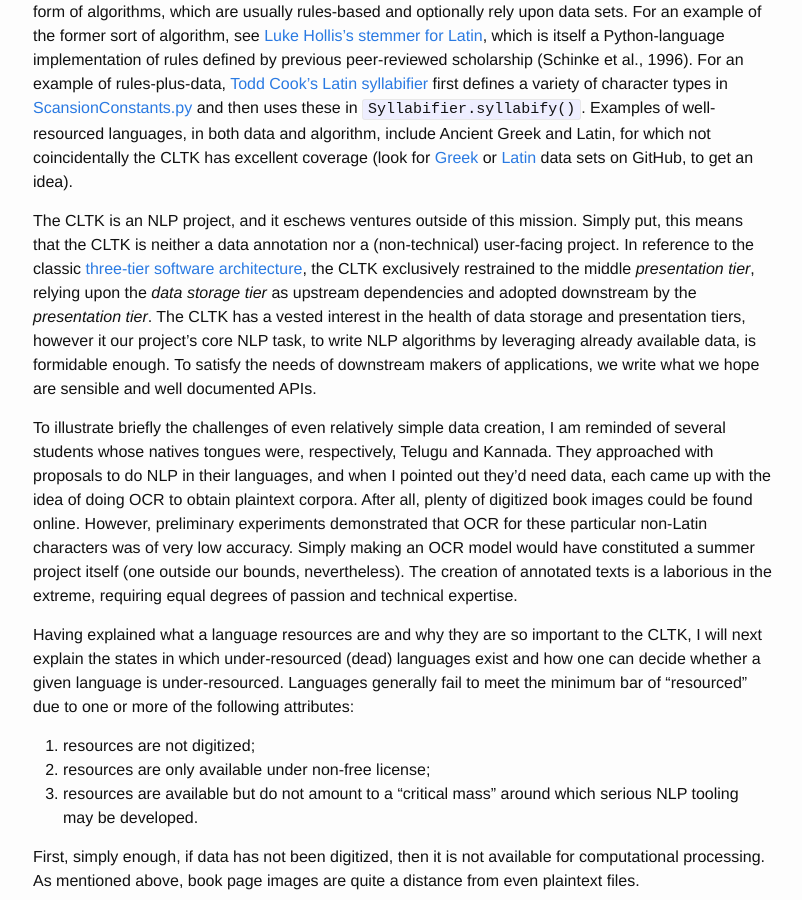
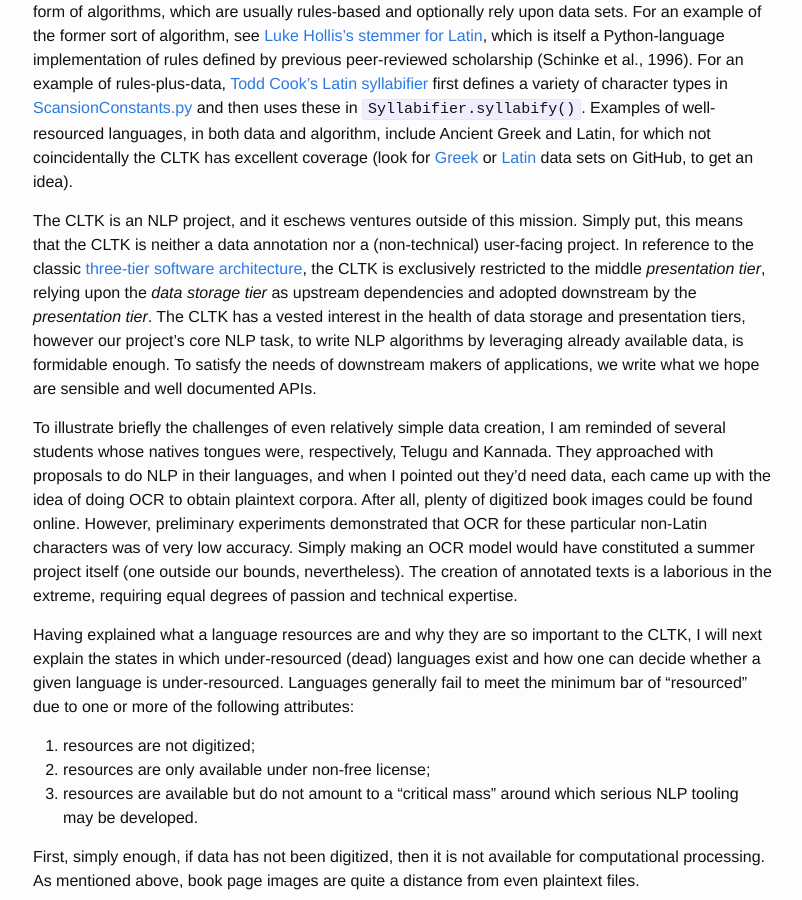
Before and after one commit to cltk/cltk.github.io, a Jekyll site: the page built from _posts/2018-12-30-under-resourced-languages-cltk.markdown, in a window 1280 px wide and 900 px high, scrolled down 713 px. Shown: the whole window, without its empty margins (237-1039 px from the left). Built offline with Jekyll 4.4.1, drawn with Linux system fonts in a browser that asks for light colours.

Commit message:
fix small typos

```diff
--- a/_posts/2018-12-30-under-resourced-languages-cltk.markdown
+++ b/_posts/2018-12-30-under-resourced-languages-cltk.markdown
@@ -17,7 +17,7 @@ For the CLTK, language resources normally take the form of static data sets, suc
 ), which is itself a Python-language implementation of rules defined by previous peer-reviewed scholarship (Schinke et al., 1996). For an example of rules-plus-data, [Todd Cook's Latin syllabifier](https://github.com/cltk/cltk/blob/9b9cdb42dcc1c707ab3db3ef8214837bb7c262b5/cltk/prosody/latin/Syllabifier.py#L36) first defines a variety of character types in [ScansionConstants.py](https://github.com/cltk/cltk/blob/9b9cdb42dcc1c707ab3db3ef8214837bb7c262b5/cltk/prosody/latin/ScansionConstants.py) and then uses these in `Syllabifier.syllabify()`. Examples of well-resourced languages, in both data and algorithm, include Ancient Greek and Latin, for which not coincidentally the CLTK has excellent coverage (look for [Greek](https://github.com/cltk?utf8=%E2%9C%93&q=greek&type=&language=) or [Latin](https://github.com/cltk?utf8=%E2%9C%93&q=latin&type=&language=) data sets on GitHub, to get an idea).
 
 [comment]: <> (explain why language resources are critical)
-The CLTK is an NLP project, and it eschews ventures outside of this mission. Simply put, this means that the CLTK is neither a data annotation nor a (non-technical) user-facing project. In reference to the classic [three-tier software architecture](https://en.wikipedia.org/wiki/Multitier_architecture), the CLTK exclusively restrained to the middle *presentation tier*, relying upon the *data storage tier* as upstream dependencies and adopted downstream by the *presentation tier*. The CLTK has a vested interest in the health of data storage and presentation tiers, however it our project's core NLP task, to write NLP algorithms by leveraging already available data, is formidable enough. To satisfy the needs of downstream makers of applications, we write what we hope are sensible and well documented APIs.
+The CLTK is an NLP project, and it eschews ventures outside of this mission. Simply put, this means that the CLTK is neither a data annotation nor a (non-technical) user-facing project. In reference to the classic [three-tier software architecture](https://en.wikipedia.org/wiki/Multitier_architecture), the CLTK is exclusively restricted to the middle *presentation tier*, relying upon the *data storage tier* as upstream dependencies and adopted downstream by the *presentation tier*. The CLTK has a vested interest in the health of data storage and presentation tiers, however our project's core NLP task, to write NLP algorithms by leveraging already available data, is formidable enough. To satisfy the needs of downstream makers of applications, we write what we hope are sensible and well documented APIs.
 
 To illustrate briefly the challenges of even relatively simple data creation, I am reminded of several students whose natives tongues were, respectively, Telugu and Kannada. They approached with proposals to do NLP in their languages, and when I pointed out they'd need data, each came up with the idea of doing OCR to obtain plaintext corpora. After all, plenty of digitized book images could be found online. However, preliminary experiments demonstrated that OCR for these particular non-Latin characters was of very low accuracy. Simply making an OCR model would have constituted a summer project itself (one outside our bounds, nevertheless). The creation of annotated texts is a laborious in the extreme, requiring equal degrees of passion and technical expertise.
 
@@ -32,7 +32,7 @@ First, simply enough, if data has not been digitized, then it is not available f
 [comment]: <> (2. under non-free licenses)
 Second, non-free data poses a significant problem. My use of "free" here corresponds generally to that expounded by Richard Stallman as something more particular than no-cost and open source:
 
-> When we call software “free,” we mean that it respects the users' essential freedoms: the freedom to run it, to study and change it, and to redistribute copies with or without changes. This is a matter of freedom, not price, so think of "free speech," not "free beer." (["Why Open Source misses the point of Free Software"](https://www.gnu.org/philosophy/open-source-misses-the-point.html))
+> When we call software "free," we mean that it respects the users' essential freedoms: the freedom to run it, to study and change it, and to redistribute copies with or without changes. This is a matter of freedom, not price, so think of "free speech," not "free beer." (["Why Open Source misses the point of Free Software"](https://www.gnu.org/philosophy/open-source-misses-the-point.html))
 
 Intended to support rigorous quantitative scholarship, users of the CLTK simply must have the ability to manipulate and redistribute data used to create results. Contrary to the understanding of many humanists I have met, "open access" and "open source" resources that have proprietary licenses are unstable foundations for projects like ours, the legacy of which (we hope) will be measured in decades, not years. It is undeniably practical for a scholar to quickly publish an article which uses proprietary data or software, however his results will likely not be reproducible, frozen in time, and lost to history.
 
```
